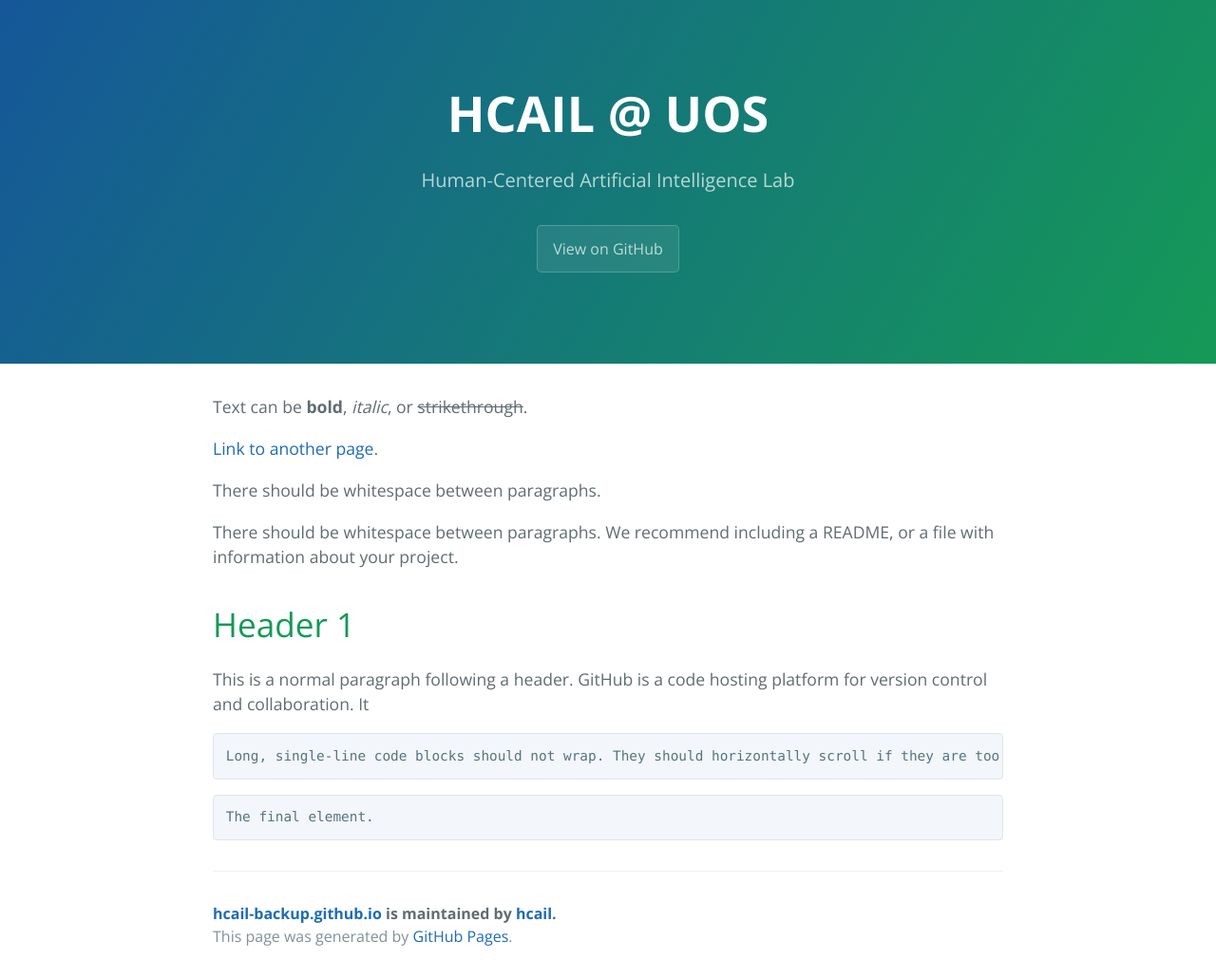
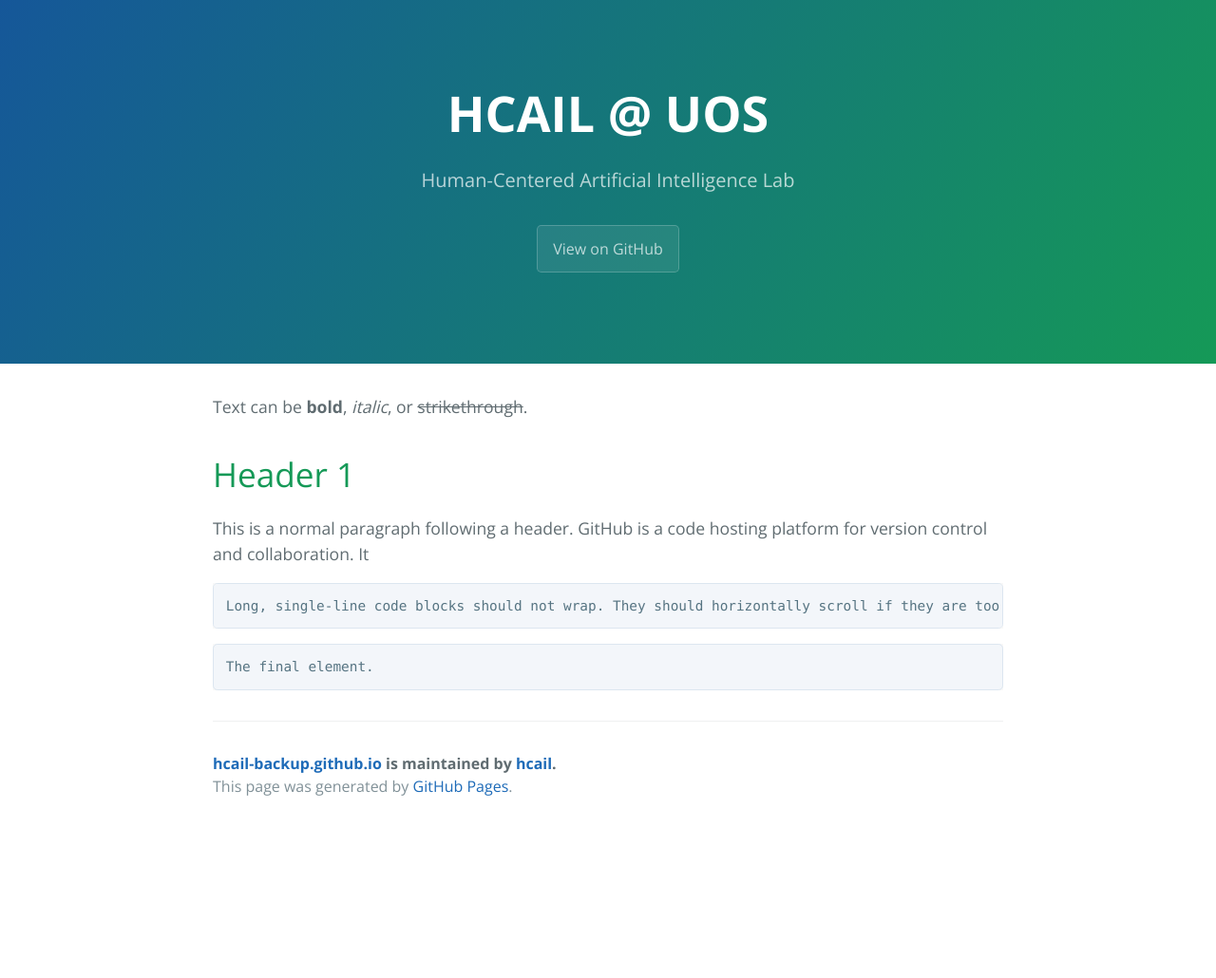
Before and after one commit to hcail/hcail-backup.github.io, a Jekyll site: the page built from index.md, in a window 1280 px wide. Shown: the whole page at 95% size. Built offline with Jekyll 4.4.1, drawn with Linux system fonts in a browser that asks for light colours; after the commit the page ends 900 px from its top, so only the background shows below that.

Commit message:
Update index.md

```diff
--- a/index.md
+++ b/index.md
@@ -3,12 +3,6 @@
 ---
 
 Text can be **bold**, _italic_, or ~~strikethrough~~.
-
-[Link to another page](./another-page.html).
-
-There should be whitespace between paragraphs.
-
-There should be whitespace between paragraphs. We recommend including a README, or a file with information about your project.
 
 # Header 1
 
```
